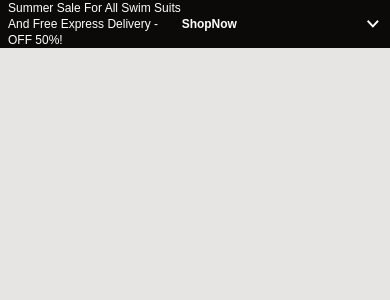
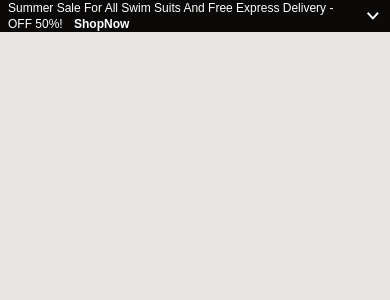
Before and after one commit to masoud-dev1/Front-Shop-Example, a Next.js app: page / in a window 390 px wide. Shown: the top 300 px of the page. Built offline with nearby package versions, Linux system fonts and the light colour scheme.

Commit message:
Home page top off black has done (responsive)

```diff
--- a/src/app/page.tsx
+++ b/src/app/page.tsx
@@ -6,11 +6,12 @@ import AdminSidebarNavbar from "@/component/admin/adminSidebarNavbar";
 import store from "@/redux/store/store";
 import {Provider} from "react-redux";
 import HomeComponent from "@/component/app/home/home-component";
+import TopHome from "@/component/app/home/home-component";
 
 export default function Home() {
     return (
       <div>
-          <HomeComponent/>
+          <TopHome />
       </div>
     );
 }
--- a/src/component/app/home/home-component.tsx
+++ b/src/component/app/home/home-component.tsx
@@ -1,7 +1,8 @@
 import Image from "next/image";
 
-export default function HomeComponent() {
+export default function TopHome() {
     return (
+        // mother component
         <div className={"bg-stone-950 w-full flex flex-col-3 justify-start  md:justify-center md:h-10 items-center "}>
 
              {/*invisible Div*/}
@@ -9,15 +10,14 @@ export default function HomeComponent() {
              </div>
 
              {/*/!*Text Center*!/*/}
-             <div className={" w-full md:w-4/10 flex flex-col-2 md:justify-center items-center"}>
+             <div className={" w-full md:w-4/10 flex flex-col-2 md:justify-center sm:justify-center items-center"}>
 
-                 <span className={"w-5/10 text-white text-nowrap md:text-md text-xs whitespace-normal break-normal"}>Summer Sale For All Swim Suits And Free Express Delivery - OFF 50%! </span>
-                 <span className={" w-1/10  text-center text-xs text-nowrap md:text-md text-white font-semibold cursor-pointer"}> ShopNow</span>
+                 <span className={" w-10/10 text-white text-nowrap md:text-md text-xs whitespace-normal break-normal"}>Summer Sale For All Swim Suits And Free Express Delivery - OFF 50%! <span className={" font-semibold ms-2 cursor-pointer"}>ShopNow</span></span>
 
              </div>
 
              {/*English drop down*/}
-             <div className={"w-1/10 md:w-3/10 flex flex-col justify-start"}>
+             <div className={" w-1/10 md:w-3/10 flex flex-col justify-start"}>
                  <div className={" md:w-2/4 flex flex-col-2 justify-center"}>
                      {/*english*/}
                      <div className={" md:w-6/5 text-center flex justify-end"}>
```
